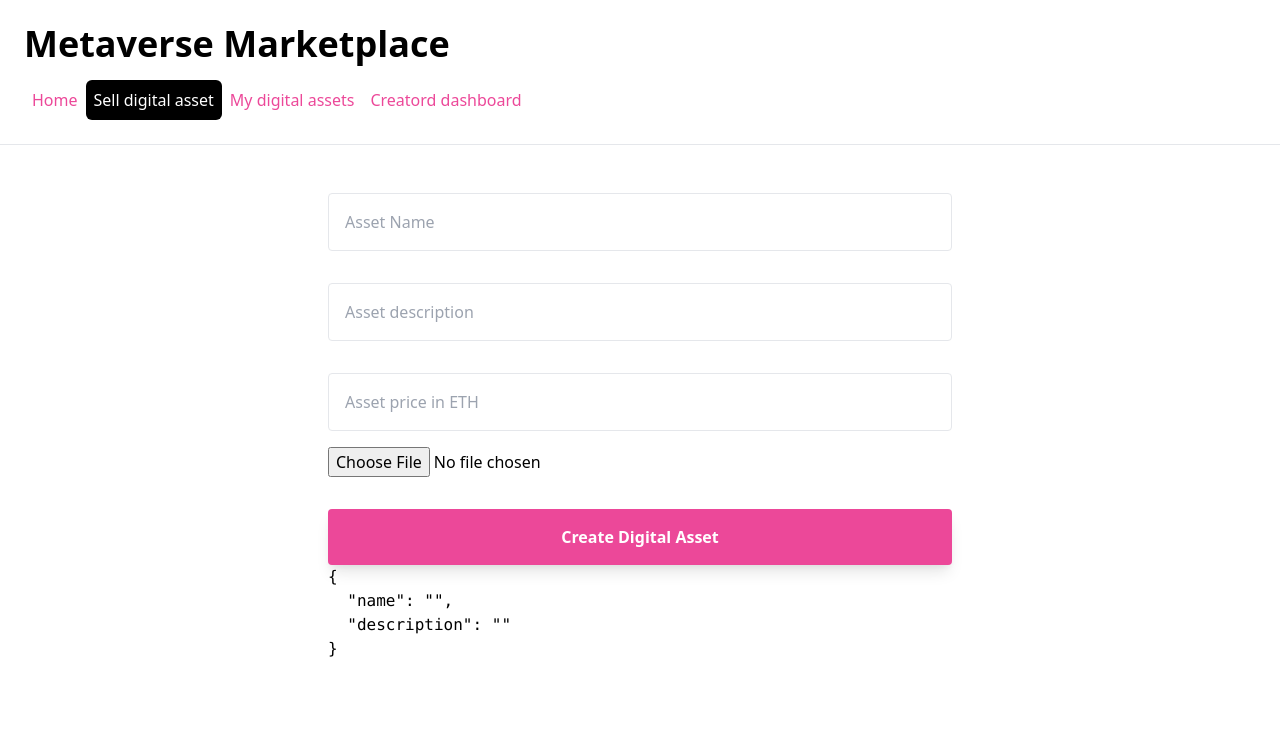
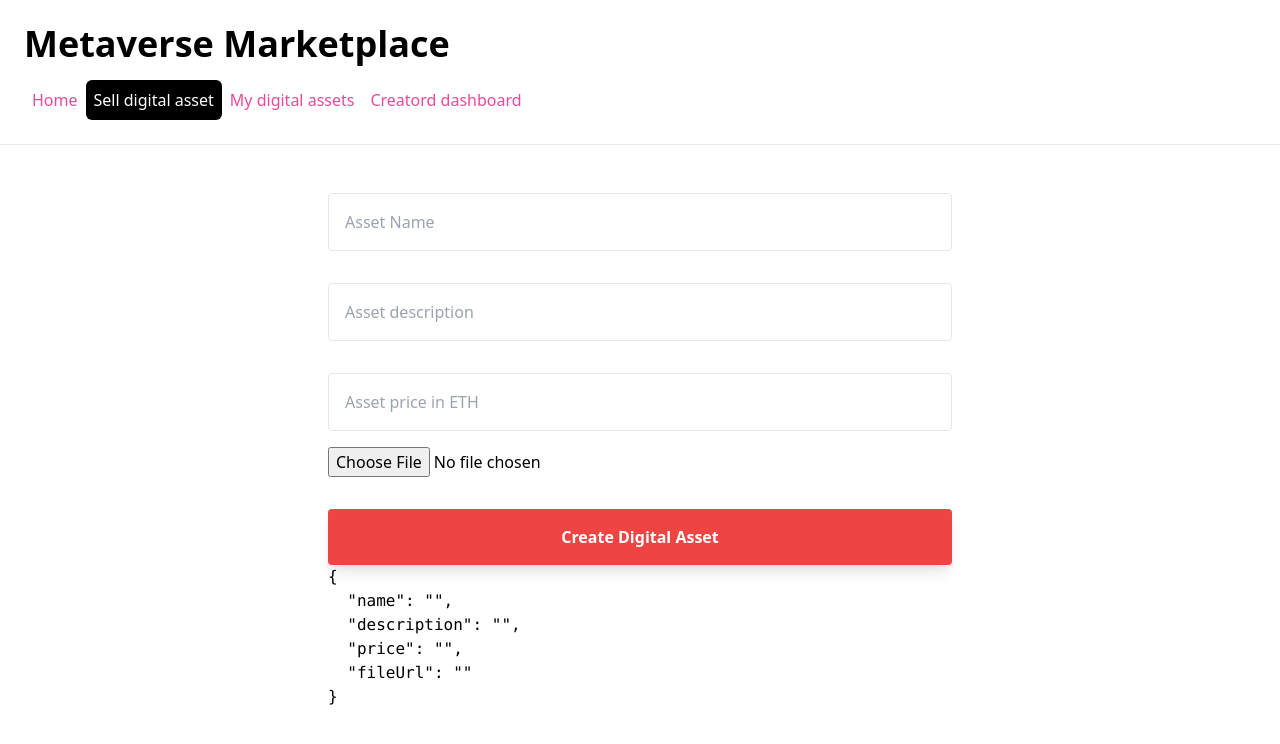
Before and after one commit to jason-full-stack/nft-marketplace, a Next.js app: page /create-item in a window 1280 px wide. Shown: the top 744 px of the page. Built offline with nearby package versions, Linux system fonts and the light colour scheme; what ipfs-http-client would draw is missing.

Commit message:
added form validaiton with Yup

```diff
--- a/package.json
+++ b/package.json
@@ -28,7 +28,8 @@
     "prop-types": "^15.7.2",
     "react": "17.0.2",
     "react-dom": "17.0.2",
-    "web3modal": "^1.9.4"
+    "web3modal": "^1.9.4",
+    "yup": "^0.32.11"
   },
   "devDependencies": {
     "@next/eslint-plugin-next": "^11.1.0",
--- a/pages/create-item.js
+++ b/pages/create-item.js
@@ -1,9 +1,9 @@
-import { useState } from "react";
 import { ethers } from "ethers";
 import { create as ipfsHttpClient } from "ipfs-http-client";
 import { useRouter } from "next/router";
 import Web3Modal from "web3modal";
 import { Formik, Form } from "formik";
+import * as yup from "yup";
 
 import { nftaddress, nftmarketaddress } from "../config";
 
@@ -13,11 +13,9 @@ import Market from "../artifacts/contracts/NFTMarket.sol/NFTMarket.json";
 const client = ipfsHttpClient("https://ipfs.infura.io:5001/api/v0");
 
 export default function CreateItem() {
-  const [fileUrl, setFileUrl] = useState(null);
-
   const router = useRouter();
 
-  const onImageUpload = async (e) => {
+  const onImageUpload = async (e, setFieldValue) => {
     const file = e.target.files[0];
     try {
       // TODO: Moved added to state
@@ -25,7 +23,7 @@ export default function CreateItem() {
         progress: (prog) => console.log(`received: ${prog}`),
       });
       const url = `https://ipfs.infura.io/ipfs/${added.path}`;
-      setFileUrl(url);
+      setFieldValue("fileUrl", url);
     } catch (error) {
       console.log("Error uploading file: ", error);
     }
@@ -61,8 +59,7 @@ export default function CreateItem() {
 
   // TODO: Clean this function and use added.path from onImageUpload
   const createMarket = async (values) => {
-    const { name, description, price } = values;
-    if (!name || !description || !price || !fileUrl) return;
+    const { name, description, price, fileUrl } = values;
     /* first, upload to IPFS */
     const data = JSON.stringify({
       name,
@@ -82,7 +79,16 @@ export default function CreateItem() {
   const initialValues = {
     name: "",
     description: "",
+    price: "",
+    fileUrl: "",
   };
+
+  const validationSchema = yup.object().shape({
+    name: yup.string().required(),
+    description: yup.string().required(),
+    price: yup.string().required(),
+    fileUrl: yup.string().required(),
+  });
 
   const handleSubmit = async (values) => {
     createMarket(values);
@@ -90,8 +96,13 @@ export default function CreateItem() {
 
   return (
     <div className="flex justify-center">
-      <Formik initialValues={initialValues} onSubmit={handleSubmit}>
-        {({ values, handleChange }) => (
+      <Formik
+        initialValues={initialValues}
+        onSubmit={handleSubmit}
+        validateOnMount
+        validationSchema={validationSchema}
+      >
+        {({ values, handleChange, isValid, setFieldValue }) => (
           <Form className="w-1/2 flex flex-col pb-12">
             <input
               name="name"
@@ -113,23 +124,25 @@ export default function CreateItem() {
             />
             <input
               type="file"
-              name="asset"
+              name="fileUrl"
               className="my-4"
-              onChange={onImageUpload}
+              onChange={(e) => onImageUpload(e, setFieldValue)}
             />
-            {fileUrl && (
+            {values.fileUrl && (
               // TODO: Use next image when refactoring this component
               // eslint-disable-next-line @next/next/no-img-element
               <img
                 className="rounded mt-4"
                 width="350"
-                src={fileUrl}
+                src={values.fileUrl}
                 alt="uploaded nft"
               />
             )}
             <button
               type="submit"
-              className="font-bold mt-4 bg-pink-500 text-white rounded p-4 shadow-lg"
+              className={`font-bold mt-4 text-white rounded p-4 shadow-lg ${
+                isValid ? "bg-pink-500" : "bg-red-500 cursor-not-allowed"
+              }`}
             >
               Create Digital Asset
             </button>
```
Also changed, not shown: 1 other file (tests, documents, lock files or other folders).
